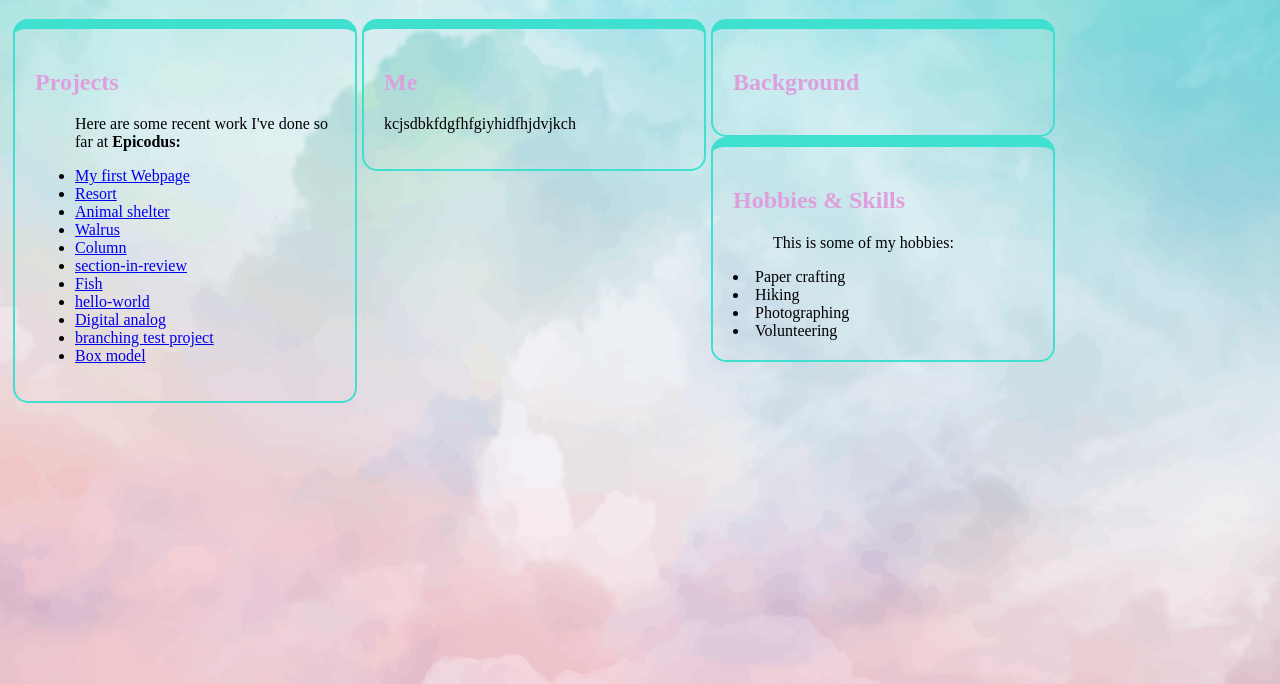
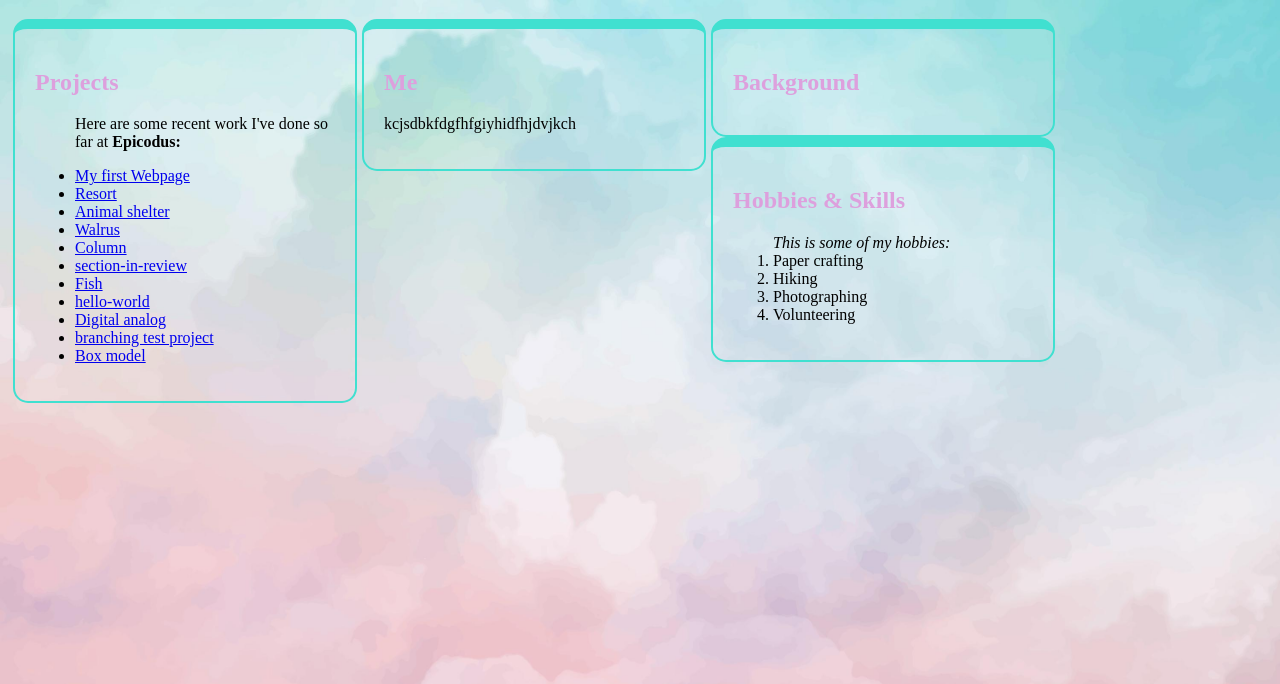
Before and after one commit to basmasiam/Portfolio, a plain HTML site: page index.html in a window 1280 px wide. Shown: the part 116-800 px from the top of the page. Drawn offline with Linux system fonts and the light colour scheme.

Commit message:
It will use <em> to style the ol

```diff
--- a/index.html
+++ b/index.html
@@ -34,11 +34,12 @@
   </div>
   <div>
     <h2><span>Hobbies & Skills</span></h2>
-    <ol><emp>This is some of my hobbies:</emp></ol>
-    <li>Paper crafting</li>
-    <li>Hiking</li>
-    <li>Photographing</li>
-    <li>Volunteering</li>
+    <ol><em>This is some of my hobbies:</em>
+      <li>Paper crafting</li>
+      <li>Hiking</li>
+      <li>Photographing</li>
+      <li>Volunteering</li>
+    </ol>
   </div>
 </body>
 </html>
```
